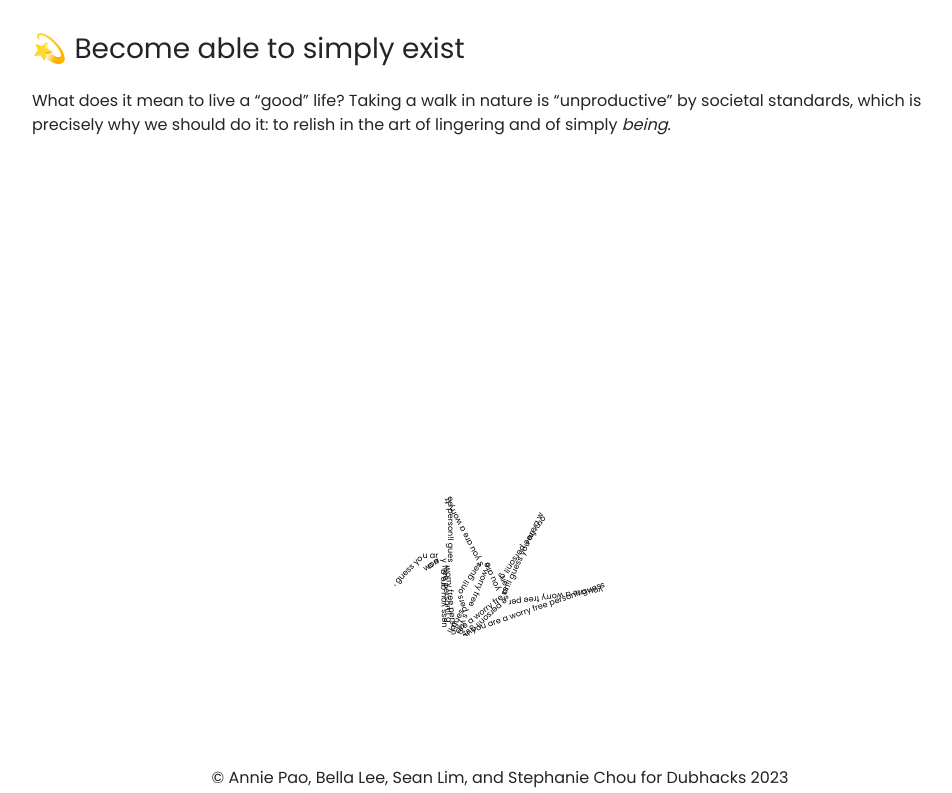
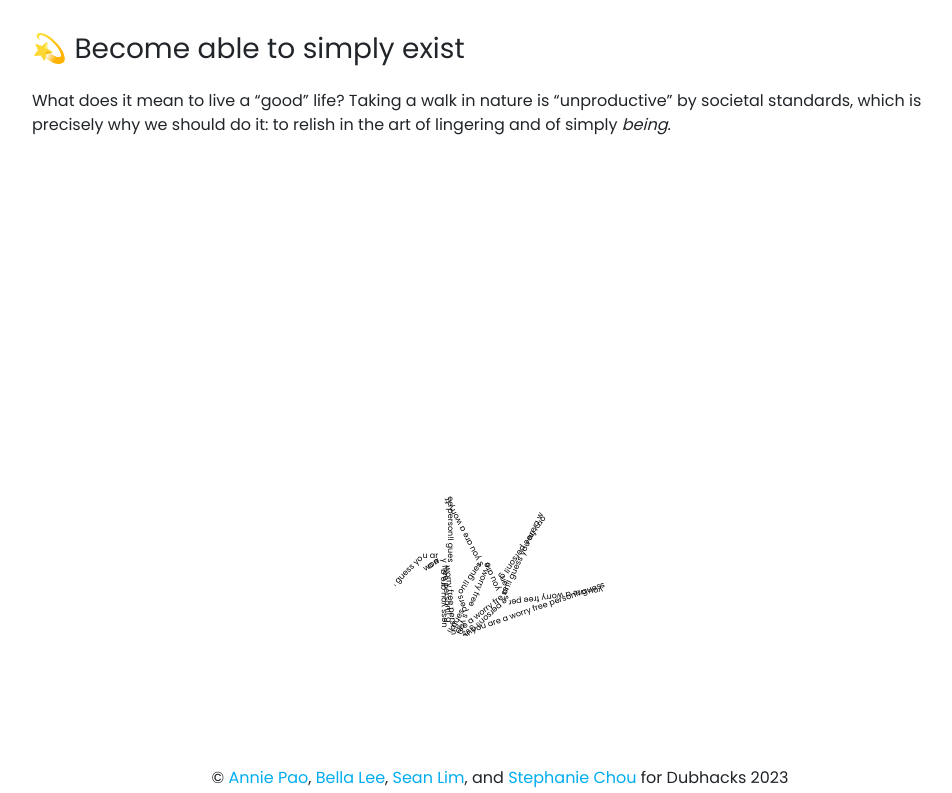
Before and after one commit to bellaslee/umwelt, a Next.js app: page / in a window 1280 px wide. Shown: the part 6437-7230 px from the top of the page, without its empty margins (140-1092 px from the left). Built offline with nearby package versions, Linux system fonts and the light colour scheme; a web font is replaced by a local one.

Commit message:
Add team member links

```diff
--- a/src/components/Footer.js
+++ b/src/components/Footer.js
@@ -3,7 +3,7 @@ import React from 'react';
 export default function Footer({ font }) {
   return (
     <footer className={`${font.className} container text-center`}>
-      &copy; Annie Pao, Bella Lee, Sean Lim, and Stephanie Chou for Dubhacks 2023
+      &copy; <a href="https://www.linkedin.com/in/an-yao-pao-6992a1217" target="_blank" rel="noopener noreferrer">Annie Pao</a>, <a href="https://bellalee.com" target="_blank" rel="noopener noreferrer">Bella Lee</a>, <a href="https://minorenji.github.io/" target="_blank" rel="noopener noreferrer">Sean Lim</a>, and <a href="https://www.linkedin.com/in/stephanie-chou-4066a51b9/" target="_blank" rel="noopener noreferrer">Stephanie Chou</a> for Dubhacks 2023
     </footer>
   )
 }
```
